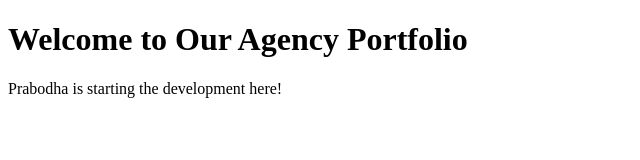
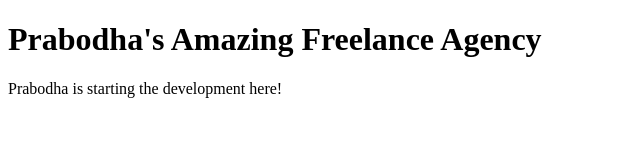
Before and after one commit to samitha01/portfolio-devops-assignment, a plain HTML site: page src/index.html in a window 1280 px wide. Shown: the whole page, without its empty margins (0-640 px from the left). Drawn offline with Linux system fonts and the light colour scheme.

Commit message:
feat: updated the heading to be more catchy

```diff
--- a/src/index.html
+++ b/src/index.html
@@ -4,7 +4,7 @@
     <title>Our Freelance Agency</title>
 </head>
 <body>
-    <h1>Welcome to Our Agency Portfolio</h1>
+    <h1>Prabodha's Amazing Freelance Agency</h1>
     <p>Prabodha is starting the development here!</p>
 </body>
 </html>
```
